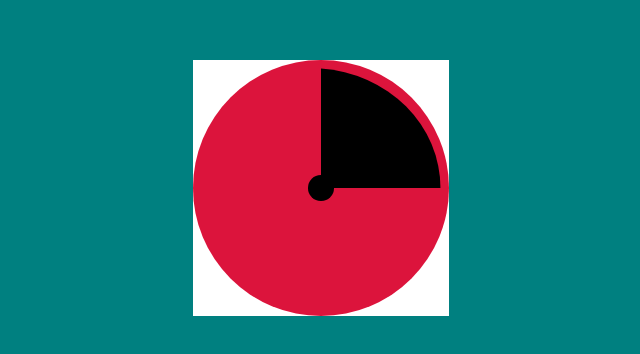
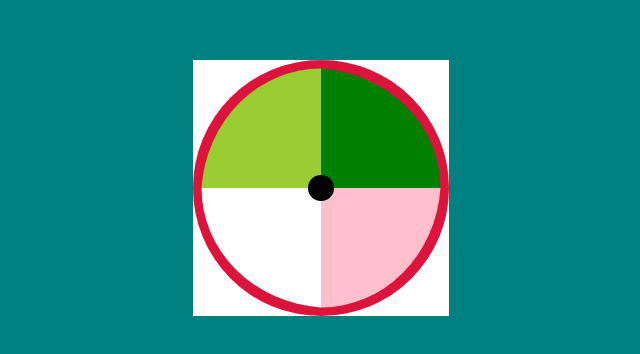
Before and after one commit to ellismckenzielee/selection-spinner, a website: page src/index.html in a window 1280 px wide. Shown: the part 212-566 px from the top of the page, without its empty margins (319-959 px from the left). Drawn offline with Linux system fonts and the light colour scheme.

Commit message:
add multiple segments and spinning animation

```diff
--- a/src/index.html
+++ b/src/index.html
@@ -14,7 +14,16 @@
           <div id="spinner">
             <div id="spinner-center">
             </div>
-            <svg id='segment-container' width="100%" height="100%" viewBox="0 0 300 300">
+            <svg id='segment-1' width="100%" height="100%" viewBox="0 0 300 300">
+              <path d="M 150,150 L150,10 A150,140 1 0,1 290,150 z" />
+            </svg>
+            <svg id='segment-2' width="100%" height="100%" viewBox="0 0 300 300">
+              <path d="M 150,150 L150,10 A150,140 1 0,1 290,150 z" />
+            </svg>
+            <svg id='segment-3' width="100%" height="100%" viewBox="0 0 300 300">
+              <path d="M 150,150 L150,10 A150,140 1 0,1 290,150 z" />
+            </svg>
+            <svg id='segment-4' width="100%" height="100%" viewBox="0 0 300 300">
               <path d="M 150,150 L150,10 A150,140 1 0,1 290,150 z" />
             </svg>
           </div>
--- a/src/index.js
+++ b/src/index.js
@@ -1,12 +1,26 @@
 console.log('JS is connected to the page!')
 
 const spinner = document.getElementById('spinner');
-
-const number_of_segments = 4;
+const spinnerCenter = document.getElementById('spinner-center');
+const numberOfSegments = 4;
+let rotation = 200;
 const colors = ['yellow', 'black', 'green', 'teal']
-const create_segments = (spinner, number_of_segments) => {
-    const increment = 360 / number_of_segments;
+const create_segments = (spinner, numberOfSegments) => {
+    const increment = 360 / numberOfSegments;
 
 }
 
-create_segments(spinner,  number_of_segments)
+
+const setup = () => {
+    spinnerCenter.addEventListener('click', () => {
+        console.log(true)
+        spinner.style.transition = 'transform 5s ease-out';
+        spinner.style.transitionTimingFunction = 'cubic-bezier(0,.67,.46,1.03)';
+        const newRotation = rotation + 100;
+        rotation = newRotation;
+        console.log(newRotation)
+        spinner.style.transform = `rotate(${newRotation}deg)`;
+    })
+}
+
+setup()
--- a/src/stylesheet.css
+++ b/src/stylesheet.css
@@ -46,8 +46,36 @@ main {
 }
 
 
-#segment-container {
+#segment-1 {
   width: 100%;
   height: 100%;
   position: absolute;
+  transform: rotate(0deg);
+  fill: green;
 }
+
+#segment-2 {
+  width: 100%;
+  height: 100%;
+  position: absolute;
+  transform: rotate(90deg);
+  fill: pink;
+
+}
+
+#segment-3 {
+  width: 100%;
+  height: 100%;
+  position: absolute;
+  transform: rotate(270deg);
+  fill: yellowgreen;
+
+}
+
+#segment-4 {
+  width: 100%;
+  height: 100%;
+  position: absolute;
+  transform: rotate(180deg);
+  fill: white;
+}
```
